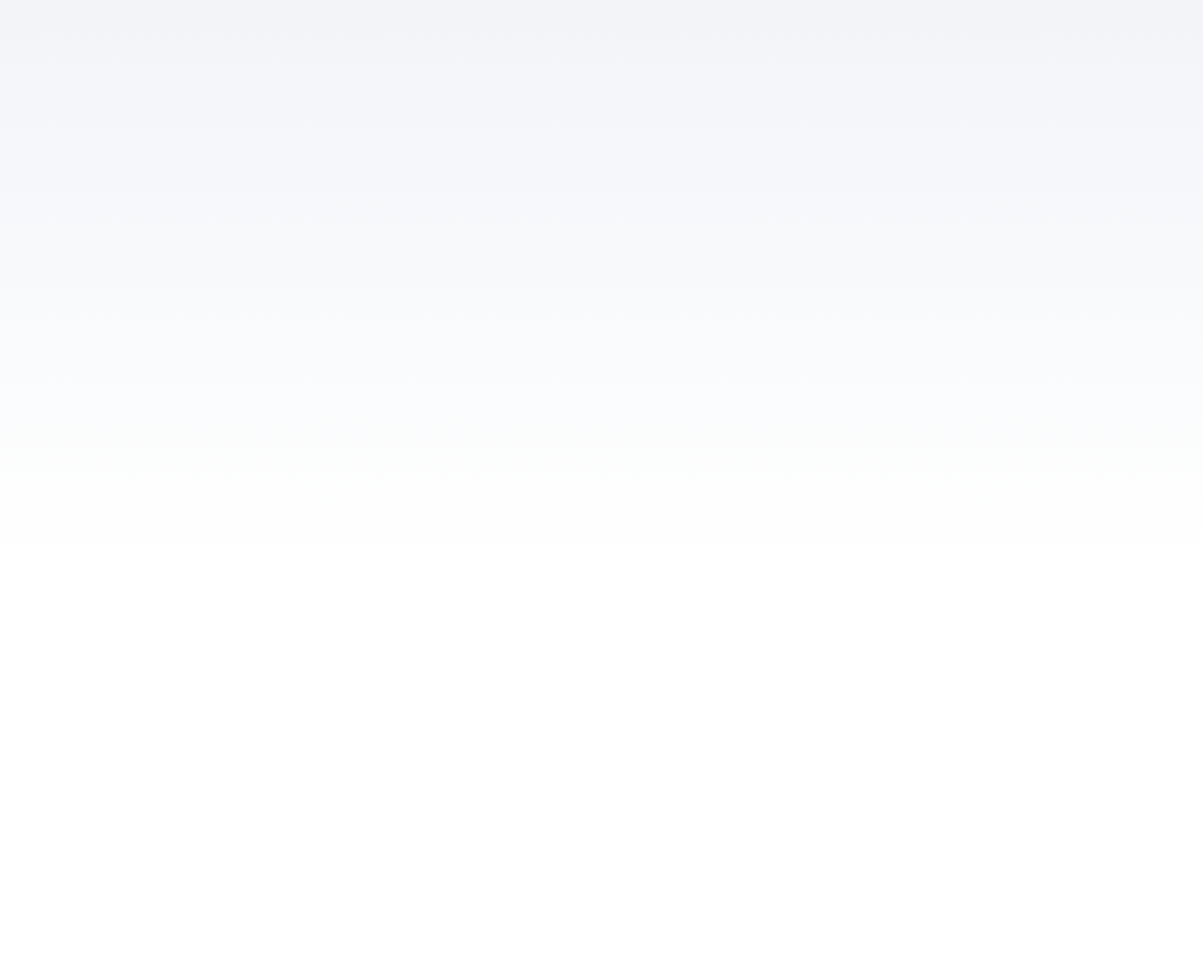
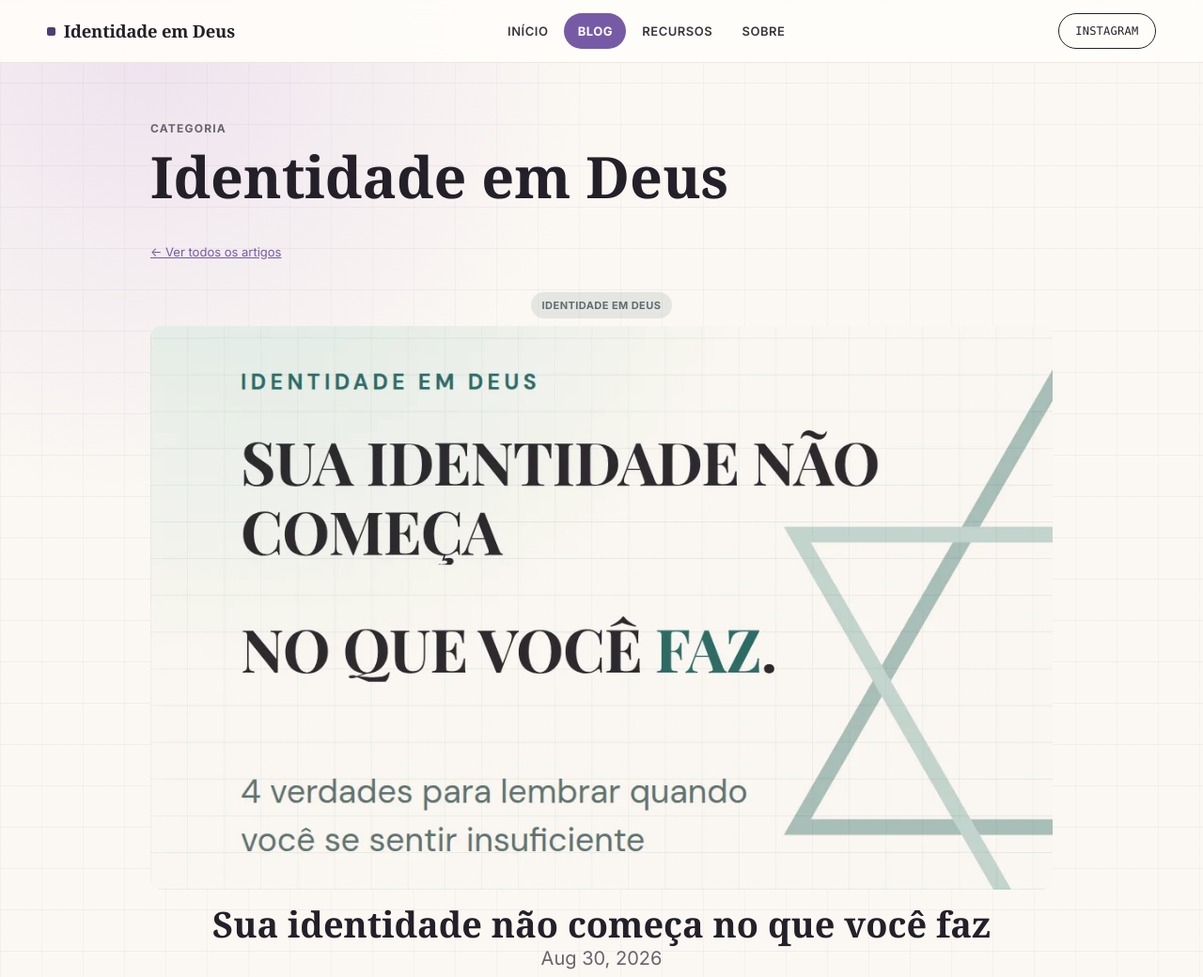
Before and after one commit to renatadibernardi/astro-blog-starter-template, an Astro site: page /blog/categoria/identidade-em-deus/ in a window 1280 px wide. Before the commit this address had no page. Shown: the top 1040 px of the page at 94% size. Before the commit the page ends 800 px from the top, so only its background shows below. Built offline with nearby package versions, Linux system fonts and the light colour scheme; Astro itself is replaced by a stand-in of ours.

Commit message:
Aplica tema visual "Identidade em Deus" e adiciona categorias ao blog
- Reaproveita os tokens de cor/tipografia do portal Di Bernardi
  (public/theme/tokens.css) em toda a área do blog: fundo em grade
  com brilho radial, paleta roxo/creme, Inter + Georgia.
- Header reconstruído com a estrutura do august-theme.pages.dev/about/
  (logo fixo, nav em pílulas, item ativo destacado, CTA outline),
  recolorido para a paleta do portal.
- Adiciona sistema de categorias ao blog (Identidade em Deus /
  Sinal x Identidade): schema em content.config.ts, badges
  clicáveis, páginas de arquivo em /blog/categoria/[slug]/, e o
  mesmo campo no editor Decap CMS (public/admin/config.yml).
- Remove o artigo de demonstração "Using MDX" do template Astro.
- Inclui public/images/uploads/capa-babilonica.webp, que faltava
  no repositório apesar de já estar referenciada no post publicado.
- Corrige astro.config.mjs (tailwind applyBaseStyles: false) para
  o preflight do Tailwind não conflitar com o CSS global do site.

Co-Authored-By: Claude Sonnet 5 <noreply@anthropic.com>
Claude-Session: https://claude.ai/code/session_01TbmnciKPi4FXTBa6i22g8M

```diff
--- a/astro.config.mjs
+++ b/astro.config.mjs
@@ -10,7 +10,7 @@ import cloudflare from "@astrojs/cloudflare";
 // https://astro.build/config
 export default defineConfig({
 	site: "https://example.com",
-	integrations: [mdx(), sitemap(), solidJs(), tailwind()],
+	integrations: [mdx(), sitemap(), solidJs(), tailwind({ applyBaseStyles: false })],
 	adapter: cloudflare({
 		platformProxy: {
 			enabled: true,
--- /dev/null
+++ b/src/components/BlogList.astro
@@ -0,0 +1,105 @@
+---
+import type { CollectionEntry } from 'astro:content';
+import FormattedDate from './FormattedDate.astro';
+import CategoryBadge from './CategoryBadge.astro';
+
+interface Props {
+	posts: CollectionEntry<'blog'>[];
+}
+
+const { posts } = Astro.props;
+---
+
+<ul>
+	{
+		posts.map((post) => (
+			<li>
+				{post.data.category && (
+					<div class="badge-row">
+						<CategoryBadge category={post.data.category} />
+					</div>
+				)}
+				<a href={`/blog/${post.id}/`}>
+					<img width={720} height={360} src={post.data.heroImage} alt="" />
+					<h4 class="title">{post.data.title}</h4>
+					<p class="date">
+						<FormattedDate date={post.data.pubDate} />
+					</p>
+				</a>
+			</li>
+		))
+	}
+</ul>
+<style>
+	ul {
+		display: flex;
+		flex-wrap: wrap;
+		gap: 2rem;
+		list-style-type: none;
+		margin: 0;
+		padding: 0;
+	}
+	ul li {
+		width: calc(50% - 1rem);
+	}
+	ul li * {
+		text-decoration: none;
+		transition: 0.2s ease;
+	}
+	ul li:first-child {
+		width: 100%;
+		margin-bottom: 1rem;
+		text-align: center;
+	}
+	ul li:first-child img {
+		width: 100%;
+	}
+	ul li:first-child .title {
+		font-size: 2.369rem;
+	}
+	ul li img {
+		margin-bottom: 0.5rem;
+		border-radius: 12px;
+	}
+	ul li a {
+		display: block;
+	}
+	.badge-row {
+		margin-bottom: 0.5rem;
+	}
+	ul li:first-child .badge-row {
+		display: flex;
+		justify-content: center;
+	}
+	.title {
+		margin: 0;
+		color: rgb(var(--black));
+		line-height: 1;
+	}
+	.date {
+		margin: 0;
+		color: rgb(var(--gray));
+	}
+	ul li a:hover h4,
+	ul li a:hover .date {
+		color: var(--accent);
+	}
+	ul a:hover img {
+		box-shadow: var(--box-shadow);
+	}
+	@media (max-width: 720px) {
+		ul {
+			gap: 0.5em;
+		}
+		ul li {
+			width: 100%;
+			text-align: center;
+		}
+		ul li:first-child {
+			margin-bottom: 0;
+		}
+		ul li:first-child .title {
+			font-size: 1.563em;
+		}
+	}
+</style>
--- /dev/null
+++ b/src/components/CategoryBadge.astro
@@ -0,0 +1,39 @@
+---
+import { CATEGORIES } from '../consts';
+
+interface Props {
+	category: string;
+}
+
+const { category } = Astro.props;
+const meta = CATEGORIES[category];
+---
+
+{
+	meta && (
+		<a class="category-badge" href={`/blog/categoria/${category}/`} style={`--badge-color: ${meta.color}`}>
+			{meta.label}
+		</a>
+	)
+}
+<style>
+	.category-badge {
+		display: inline-flex;
+		align-items: center;
+		padding: 0.3rem 0.75rem;
+		border-radius: 999px;
+		background: color-mix(in srgb, var(--badge-color) 14%, transparent);
+		color: var(--badge-color);
+		font-family: var(--portal-font-sans, "Inter", sans-serif);
+		font-size: 0.6875rem;
+		font-weight: 700;
+		letter-spacing: 0.04em;
+		text-transform: uppercase;
+		text-decoration: none;
+		white-space: nowrap;
+		transition: background-color 0.18s ease;
+	}
+	.category-badge:hover {
+		background: color-mix(in srgb, var(--badge-color) 26%, transparent);
+	}
+</style>
--- a/src/components/Header.astro
+++ b/src/components/Header.astro
@@ -1,86 +1,133 @@
 ---
 import HeaderLink from './HeaderLink.astro';
 import { SITE_TITLE } from '../consts';
+
+const navItems = [
+	{ href: '/', label: 'Início' },
+	{ href: '/blog', label: 'Blog' },
+	{ href: '/link', label: 'Recursos' },
+	{ href: '/about', label: 'Sobre' },
+];
 ---
 
 <header>
 	<nav>
-		<h2><a href="/">{SITE_TITLE}</a></h2>
-		<div class="internal-links">
-			<HeaderLink href="/">Home</HeaderLink>
-			<HeaderLink href="/blog">Blog</HeaderLink>
-			<HeaderLink href="/link">Links</HeaderLink>
-			<HeaderLink href="/about">About</HeaderLink>
+		<a class="logo" href="/">
+			<span class="logo-mark" aria-hidden="true"></span>
+			{SITE_TITLE}
+		</a>
+		<div class="nav-links">
+			{navItems.map((item) => <HeaderLink href={item.href}>{item.label}</HeaderLink>)}
 		</div>
-		<div class="social-links">
-			<a href="https://m.webtoo.ls/@astro" target="_blank">
-				<span class="sr-only">Follow Astro on Mastodon</span>
-				<svg viewBox="0 0 16 16" aria-hidden="true" width="32" height="32"
-					><path
-						fill="currentColor"
-						d="M11.19 12.195c2.016-.24 3.77-1.475 3.99-2.603.348-1.778.32-4.339.32-4.339 0-3.47-2.286-4.488-2.286-4.488C12.062.238 10.083.017 8.027 0h-.05C5.92.017 3.942.238 2.79.765c0 0-2.285 1.017-2.285 4.488l-.002.662c-.004.64-.007 1.35.011 2.091.083 3.394.626 6.74 3.78 7.57 1.454.383 2.703.463 3.709.408 1.823-.1 2.847-.647 2.847-.647l-.06-1.317s-1.303.41-2.767.36c-1.45-.05-2.98-.156-3.215-1.928a3.614 3.614 0 0 1-.033-.496s1.424.346 3.228.428c1.103.05 2.137-.064 3.188-.189zm1.613-2.47H11.13v-4.08c0-.859-.364-1.295-1.091-1.295-.804 0-1.207.517-1.207 1.541v2.233H7.168V5.89c0-1.024-.403-1.541-1.207-1.541-.727 0-1.091.436-1.091 1.296v4.079H3.197V5.522c0-.859.22-1.541.66-2.046.456-.505 1.052-.764 1.793-.764.856 0 1.504.328 1.933.983L8 4.39l.417-.695c.429-.655 1.077-.983 1.934-.983.74 0 1.336.259 1.791.764.442.505.661 1.187.661 2.046v4.203z"
-					></path></svg
-				>
-			</a>
-			<a href="https://twitter.com/astrodotbuild" target="_blank">
-				<span class="sr-only">Follow Astro on Twitter</span>
-				<svg viewBox="0 0 16 16" aria-hidden="true" width="32" height="32"
-					><path
-						fill="currentColor"
-						d="M5.026 15c6.038 0 9.341-5.003 9.341-9.334 0-.14 0-.282-.006-.422A6.685 6.685 0 0 0 16 3.542a6.658 6.658 0 0 1-1.889.518 3.301 3.301 0 0 0 1.447-1.817 6.533 6.533 0 0 1-2.087.793A3.286 3.286 0 0 0 7.875 6.03a9.325 9.325 0 0 1-6.767-3.429 3.289 3.289 0 0 0 1.018 4.382A3.323 3.323 0 0 1 .64 6.575v.045a3.288 3.288 0 0 0 2.632 3.218 3.203 3.203 0 0 1-.865.115 3.23 3.23 0 0 1-.614-.057 3.283 3.283 0 0 0 3.067 2.277A6.588 6.588 0 0 1 .78 13.58a6.32 6.32 0 0 1-.78-.045A9.344 9.344 0 0 0 5.026 15z"
-					></path></svg
-				>
-			</a>
-			<a href="https://github.com/withastro/astro" target="_blank">
-				<span class="sr-only">Go to Astro's GitHub repo</span>
-				<svg viewBox="0 0 16 16" aria-hidden="true" width="32" height="32"
-					><path
-						fill="currentColor"
-						d="M8 0C3.58 0 0 3.58 0 8c0 3.54 2.29 6.53 5.47 7.59.4.07.55-.17.55-.38 0-.19-.01-.82-.01-1.49-2.01.37-2.53-.49-2.69-.94-.09-.23-.48-.94-.82-1.13-.28-.15-.68-.52-.01-.53.63-.01 1.08.58 1.23.82.72 1.21 1.87.87 2.33.66.07-.52.28-.87.51-1.07-1.78-.2-3.64-.89-3.64-3.95 0-.87.31-1.59.82-2.15-.08-.2-.36-1.02.08-2.12 0 0 .67-.21 2.2.82.64-.18 1.32-.27 2-.27.68 0 1.36.09 2 .27 1.53-1.04 2.2-.82 2.2-.82.44 1.1.16 1.92.08 2.12.51.56.82 1.27.82 2.15 0 3.07-1.87 3.75-3.65 3.95.29.25.54.73.54 1.48 0 1.07-.01 1.93-.01 2.2 0 .21.15.46.55.38A8.012 8.012 0 0 0 16 8c0-4.42-3.58-8-8-8z"
-					></path></svg
-				>
-			</a>
-		</div>
+		<a class="cta" href="https://instagram.com/identidadeemdeus" target="_blank" rel="noopener noreferrer">
+			Instagram
+		</a>
 	</nav>
 </header>
 <style>
 	header {
-		margin: 0;
-		padding: 0 1em;
-		background: white;
-		box-shadow: 0 2px 8px rgba(var(--black), 5%);
-	}
-	h2 {
-		margin: 0;
-		font-size: 1em;
-	}
-
-	h2 a,
-	h2 a.active {
-		text-decoration: none;
+		position: sticky;
+		top: 0;
+		z-index: 40;
+		padding: 0 clamp(1rem, 4vw, 2rem);
+		background: rgba(255, 253, 250, 0.9);
+		backdrop-filter: blur(14px);
+		-webkit-backdrop-filter: blur(14px);
+		border-bottom: 1px solid rgba(var(--gray-light), 0.9);
 	}
 	nav {
 		display: flex;
 		align-items: center;
 		justify-content: space-between;
+		gap: 1.25rem;
+		min-height: 66px;
+		max-width: 1180px;
+		margin: 0 auto;
 	}
-	nav a {
-		padding: 1em 0.5em;
-		color: var(--black);
-		border-bottom: 4px solid transparent;
+	.logo {
+		display: flex;
+		align-items: center;
+		gap: 0.55rem;
+		font-family: var(--portal-font-display, Georgia, serif);
+		font-size: 1.15rem;
+		font-weight: 700;
+		letter-spacing: -0.01em;
+		color: rgb(var(--black));
 		text-decoration: none;
+		white-space: nowrap;
+	}
+	.logo-mark {
+		width: 9px;
+		height: 9px;
+		flex-shrink: 0;
+		border-radius: 2px;
+		background: var(--accent-dark);
+	}
+	.nav-links {
+		display: flex;
+		align-items: center;
+		gap: 0.15rem;
+		overflow-x: auto;
+		scrollbar-width: none;
+	}
+	.nav-links::-webkit-scrollbar {
+		display: none;
+	}
+	.nav-links a {
+		display: flex;
+		align-items: center;
+		padding: 0.5rem 0.9rem;
+		border-radius: 999px;
+		font-family: var(--portal-font-sans, "Inter", sans-serif);
+		font-size: 0.8125rem;
+		font-weight: 600;
+		letter-spacing: 0.04em;
+		text-transform: uppercase;
+		color: rgb(var(--gray-dark));
+		white-space: nowrap;
+		transition: background-color 0.18s ease, color 0.18s ease;
+	}
+	.nav-links a:hover {
+		background: var(--portal-accent-soft, rgba(118, 90, 166, 0.12));
+		color: var(--accent-dark);
 	}
 	nav a.active {
 		text-decoration: none;
-		border-bottom-color: var(--accent);
 	}
-	.social-links,
-	.social-links a {
-		display: flex;
+	.nav-links a.active {
+		background: var(--accent);
+		color: #fff;
+		font-weight: 700;
 	}
-	@media (max-width: 720px) {
-		.social-links {
+	.cta {
+		display: inline-flex;
+		align-items: center;
+		padding: 0.5rem 1.1rem;
+		border: 1px solid rgb(var(--black));
+		border-radius: 999px;
+		font-family: var(--portal-font-mono, ui-monospace, monospace);
+		font-size: 0.75rem;
+		font-weight: 500;
+		letter-spacing: 0.02em;
+		text-transform: uppercase;
+		color: rgb(var(--black));
+		text-decoration: none;
+		white-space: nowrap;
+		transition: background-color 0.18s ease, color 0.18s ease;
+	}
+	.cta:hover {
+		background: rgb(var(--black));
+		color: var(--portal-bg, #fbf8f3);
+	}
+	@media (max-width: 640px) {
+		.cta {
 			display: none;
+		}
+		nav {
+			min-height: 58px;
+		}
+		.logo {
+			font-size: 1rem;
 		}
 	}
 </style>
--- a/src/consts.ts
+++ b/src/consts.ts
@@ -1,5 +1,11 @@
 // Place any global data in this file.
 // You can import this data from anywhere in your site by using the `import` keyword.
 
-export const SITE_TITLE = "Astro Blog";
-export const SITE_DESCRIPTION = "Welcome to my website!";
+export const SITE_TITLE = "Identidade em Deus";
+export const SITE_DESCRIPTION = "Fé, identidade e propósito à luz das raízes hebraicas.";
+
+// Categorias do blog — mesmas chaves usadas em content.config.ts e no CMS (public/admin/config.yml).
+export const CATEGORIES: Record<string, { label: string; color: string }> = {
+	"identidade-em-deus": { label: "Identidade em Deus", color: "var(--portal-secondary)" },
+	"sinal-x-identidade": { label: "Sinal x Identidade", color: "var(--accent)" },
+};
--- a/src/content.config.ts
+++ b/src/content.config.ts
@@ -13,6 +13,7 @@ const blog = defineCollection({
 		pubDate: z.coerce.date(),
 		updatedDate: z.coerce.date().optional(),
 		heroImage: z.string().optional(),
+		category: z.enum(["identidade-em-deus", "sinal-x-identidade"]).optional(),
 	}),
 });
 
--- a/src/content/blog/esse-calendário-não-caiu-do-céu-a-origem-real-do-zodíaco.md
+++ b/src/content/blog/esse-calendário-não-caiu-do-céu-a-origem-real-do-zodíaco.md
@@ -4,9 +4,9 @@ description: De onde vem a ligação entre os meses do calendário hebraico e os
   signos do zodíaco? A origem é babilônica — e a Bíblia já tinha uma resposta
   honesta pra isso.
 pubDate: 2026-08-30T18:21:00Z
-heroImage: https://commons.wikimedia.org/wiki/File:Beit_Alfa_Synagogue_Mosaic.jpg
+heroImage: /images/uploads/capa-babilonica.webp
+category: sinal-x-identidade
 ---
-# Esse calendário não caiu do céu
 
 Você já deve ter visto, nos últimos posts da série "Sinal x Identidade", que o calendário hebraico liga cada mês a uma das 12 tribos de Israel, e que isso conversa diretamente com os 12 signos do zodíaco que a cultura do horóscopo já te apresentou.
 
--- a/src/content/blog/sua-identidade-não-começa-no-que-você-faz.md
+++ b/src/content/blog/sua-identidade-não-começa-no-que-você-faz.md
@@ -5,9 +5,8 @@ description: "Quatro verdades bíblicas pra lembrar quando a insegurança aparec
   refletir a Sua luz."
 pubDate: 2026-08-30T18:07:00Z
 heroImage: /images/uploads/capa-provisoria.webp
+category: identidade-em-deus
 ---
-
-# Sua identidade não começa no que você faz
 
 Quem sou eu quando não consigo corresponder às expectativas? Quem sou eu quando falho, sou rejeitada ou meus planos não dão certo?
 
--- /dev/null
+++ b/src/pages/blog/categoria/[category].astro
@@ -0,0 +1,65 @@
+---
+import BaseHead from '../../../components/BaseHead.astro';
+import Header from '../../../components/Header.astro';
+import Footer from '../../../components/Footer.astro';
+import BlogList from '../../../components/BlogList.astro';
+import { CATEGORIES } from '../../../consts';
+import { getCollection } from 'astro:content';
+
+export async function getStaticPaths() {
+	return Object.keys(CATEGORIES).map((category) => ({ params: { category } }));
+}
+
+const { category } = Astro.params as { category: string };
+const meta = CATEGORIES[category];
+
+const posts = (await getCollection('blog'))
+	.filter((post) => post.data.category === category)
+	.sort((a, b) => b.data.pubDate.valueOf() - a.data.pubDate.valueOf());
+---
+
+<!doctype html>
+<html lang="pt-BR">
+	<head>
+		<BaseHead title={`${meta.label} — Blog`} description={`Artigos na categoria ${meta.label}.`} />
+		<style>
+			main {
+				width: 960px;
+			}
+			.eyebrow {
+				margin: 0 0 0.25rem 0;
+				font-family: var(--portal-font-sans, "Inter", sans-serif);
+				font-size: 0.75rem;
+				font-weight: 700;
+				letter-spacing: 0.1em;
+				text-transform: uppercase;
+				color: rgb(var(--gray));
+			}
+			h1 {
+				margin-bottom: 1.5rem;
+			}
+			.back-link {
+				display: inline-block;
+				margin-bottom: 2rem;
+				font-family: var(--portal-font-sans, "Inter", sans-serif);
+				font-size: 0.8125rem;
+			}
+		</style>
+	</head>
+	<body>
+		<Header />
+		<main>
+			<section>
+				<p class="eyebrow">Categoria</p>
+				<h1>{meta.label}</h1>
+				<a class="back-link" href="/blog/">&larr; Ver todos os artigos</a>
+				{posts.length > 0 ? (
+					<BlogList posts={posts} />
+				) : (
+					<p>Ainda não há artigos nesta categoria.</p>
+				)}
+			</section>
+		</main>
+		<Footer />
+	</body>
+</html>
--- a/src/styles/global.css
+++ b/src/styles/global.css
@@ -1,42 +1,31 @@
 /*
-  The CSS in this style tag is based off of Bear Blog's default CSS.
-  https://github.com/HermanMartinus/bearblog/blob/297026a877bc2ab2b3bdfbd6b9f7961c350917dd/templates/styles/blog/default.css
-  License MIT: https://github.com/HermanMartinus/bearblog/blob/master/LICENSE.md
+  Tema visual "Identidade em Deus", herdado do portal Di Bernardi
+  (mesmos tokens de /theme/tokens.css, usados também em /link).
+  Os nomes de variável abaixo são os originais do Bear Blog starter —
+  mantidos para não quebrar Header/Footer/BlogPost, só os valores mudaram.
  */
 
 :root {
-	--accent: #2337ff;
-	--accent-dark: #000d8a;
-	--black: 15, 18, 25;
-	--gray: 96, 115, 159;
-	--gray-light: 229, 233, 240;
-	--gray-dark: 34, 41, 57;
-	--gray-gradient: rgba(var(--gray-light), 50%), #fff;
-	--box-shadow:
-		0 2px 6px rgba(var(--gray), 25%), 0 8px 24px rgba(var(--gray), 33%),
-		0 16px 32px rgba(var(--gray), 33%);
-}
-@font-face {
-	font-family: "Atkinson";
-	src: url("/fonts/atkinson-regular.woff") format("woff");
-	font-weight: 400;
-	font-style: normal;
-	font-display: swap;
-}
-@font-face {
-	font-family: "Atkinson";
-	src: url("/fonts/atkinson-bold.woff") format("woff");
-	font-weight: 700;
-	font-style: normal;
-	font-display: swap;
+	--accent: var(--portal-accent, #765aa6);
+	--accent-dark: var(--portal-accent-strong, #4f3c73);
+	--black: 36, 32, 41; /* portal-ink */
+	--gray: 106, 98, 109; /* portal-ink-muted */
+	--gray-light: 238, 228, 219; /* portal-surface-muted */
+	--gray-dark: 57, 52, 61; /* portal-ink-soft */
+	--gray-gradient: rgba(var(--gray-light), 45%), var(--portal-bg, #fbf8f3);
+	--box-shadow: var(--portal-shadow-soft, 0 12px 28px rgba(61, 47, 71, 0.08));
 }
 body {
-	font-family: "Atkinson", sans-serif;
+	font-family: var(--portal-font-sans, "Inter", sans-serif);
 	margin: 0;
 	padding: 0;
 	text-align: left;
-	background: linear-gradient(var(--gray-gradient)) no-repeat;
-	background-size: 100% 600px;
+	background-color: var(--portal-bg, #fbf8f3);
+	background-image:
+		linear-gradient(rgba(107, 80, 135, 0.067) 1px, transparent 1px),
+		linear-gradient(90deg, rgba(107, 80, 135, 0.043) 1px, transparent 1px),
+		radial-gradient(circle at 12% 4%, rgba(220, 198, 232, 0.42), transparent 30rem);
+	background-size: 44px 44px, 44px 44px, auto;
 	word-wrap: break-word;
 	overflow-wrap: break-word;
 	color: rgb(var(--gray-dark));
@@ -56,6 +45,8 @@ h4,
 h5,
 h6 {
 	margin: 0 0 0.5rem 0;
+	font-family: var(--portal-font-display, Georgia, "Times New Roman", serif);
+	font-weight: 600;
 	color: rgb(var(--black));
 	line-height: 1.2;
 }
@@ -122,6 +113,9 @@ blockquote {
 	padding: 0 0 0 20px;
 	margin: 0px;
 	font-size: 1.333em;
+	font-family: var(--portal-font-display, Georgia, serif);
+	font-style: italic;
+	color: rgb(var(--gray-dark));
 }
 hr {
 	border: none;
```
Also changed, not shown: public/admin/config.yml (+8 -0 lines), src/components/BaseHead.astro (+10 -3 lines), src/content/blog/using-mdx.mdx (deleted, +0 -31 lines), src/layouts/BlogPost.astro (+12 -1 lines), src/pages/blog/index.astro (+10 -78 lines), public/images/uploads/capa-babilonica.webp (added).
